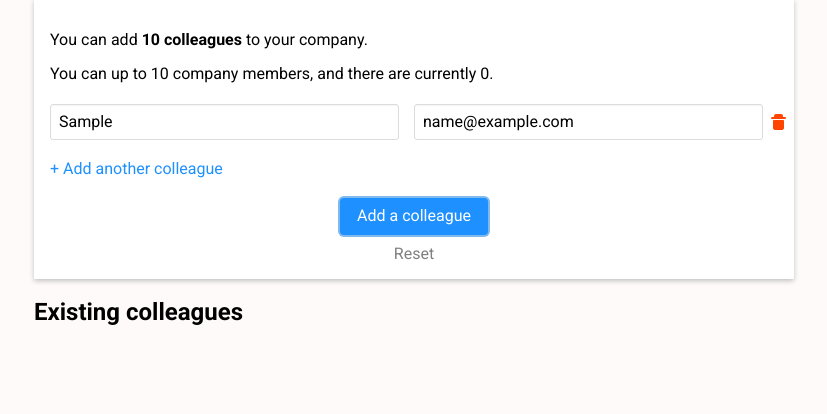
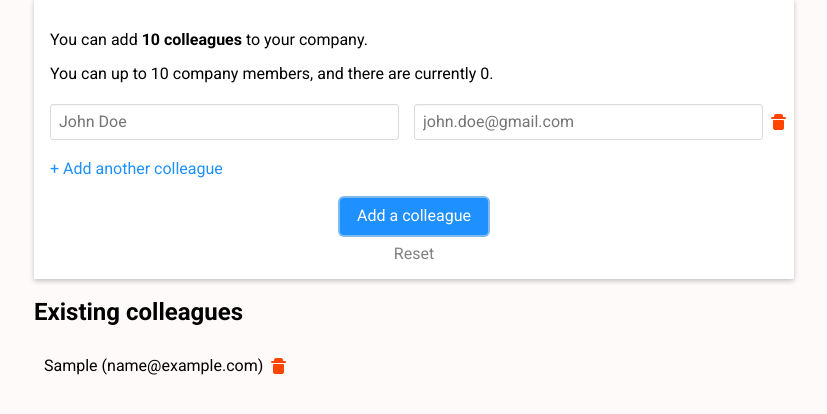
Before and after one commit to bennyjo/frontendCodeChallenge-2017, a plain HTML site: page index.html in a window 1280 px wide. Both pictures are taken after typing "Sample", "name@example.com" into the empty fields and a click on the button "Add a colleague". Shown: the part 172-586 px from the top of the page, without its empty margins (226-1053 px from the left). Drawn offline with nearby package versions, Linux system fonts and the light colour scheme.

Commit message:
feat(app): add button adds new colleages to existing colleages

```diff
--- a/app.js
+++ b/app.js
@@ -1,4 +1,4 @@
-/* global stepper, text, UserStore, UserForm */
+/* global stepper, text, UserStore, UserForm, UserList */
 /* exported app */
 
 const app = (function () {
@@ -9,7 +9,9 @@ const app = (function () {
   const currentColleageCounter = document.getElementById('current-colleague-counter');
 
   const newColleagues = new UserStore('newColleagues');
+  const existingColleagues = new UserStore('existingColleages');
   new UserForm(document.getElementById('newColleaguesForm'), newColleagues);
+  new UserList(document.getElementById('existingColleagesList'), existingColleagues);
 
   if (!newColleagues.users.length) {
     newColleagues.addAnonymous();
@@ -25,6 +27,7 @@ const app = (function () {
       newColleagues.addAnonymous();
     }
   });
+  // End psuedo button component
 
   // TODO: Extract into a 'pseudoButton' component
   const resetFormElement = document.getElementById('resetNewColleaguesForm');
@@ -40,6 +43,7 @@ const app = (function () {
       newColleagues.addAnonymous();
     }
   });
+  // End psuedo button component
 
   // TODO: Extract into a 'button' component
   const addExistingColleaguesButton = document.getElementById('addExistingColleaguesButton');
@@ -47,6 +51,13 @@ const app = (function () {
   newColleagues.onAdd(renderAddButtonText);
   newColleagues.onRemove(renderAddButtonText);
   newColleagues.onEmpty(renderAddButtonText);
+
+  addExistingColleaguesButton.addEventListener('click', () => {
+    newColleagues.users.forEach((user) => existingColleagues.add(user));
+
+    newColleagues.empty();
+    newColleagues.addAnonymous();
+  });
 
   function renderAddButtonText() {
     const newColleagesCount = newColleagues.users.length;
@@ -57,6 +68,7 @@ const app = (function () {
       addExistingColleaguesButton.innerHTML = `Add ${newColleagesCount} colleagues`;
     }
   }
+  // End button component
 
   function render() {
     stepper.render(stepperElement, [
--- a/index.html
+++ b/index.html
@@ -7,6 +7,7 @@
     <link rel="stylesheet" href="stepper/stepper.css">
     <link rel="stylesheet" href="bin/bin.css">
     <link rel="stylesheet" href="userForm/userForm.css">
+    <link rel="stylesheet" href="userList/userList.css">
 </head>
 <body>
 
@@ -35,6 +36,7 @@
 
     <section>
         <h2>Existing colleagues</h2>
+        <div id="existingColleagesList" class="userList"></div>
     </section>
 
 </div>
@@ -42,6 +44,7 @@
 <script src="userStore/userStore.js"></script>
 <script src="bin/bin.js"></script>
 <script src="userForm/userForm.js"></script>
+<script src="userList/userList.js"></script>
 <script src="stepper/stepper.js"></script>
 <script src="text/text.js"></script>
 <script src="app.js"></script>
```
